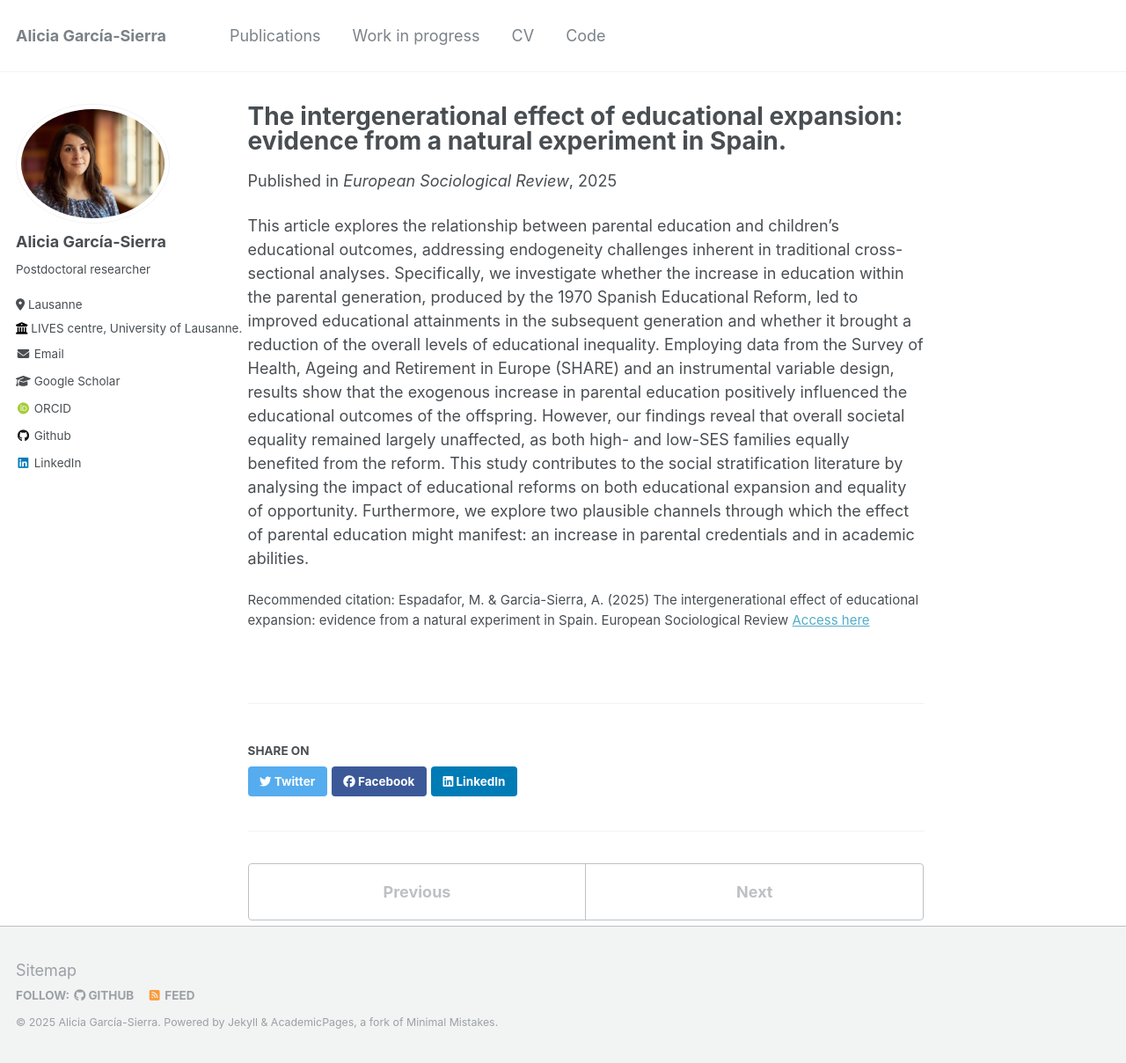
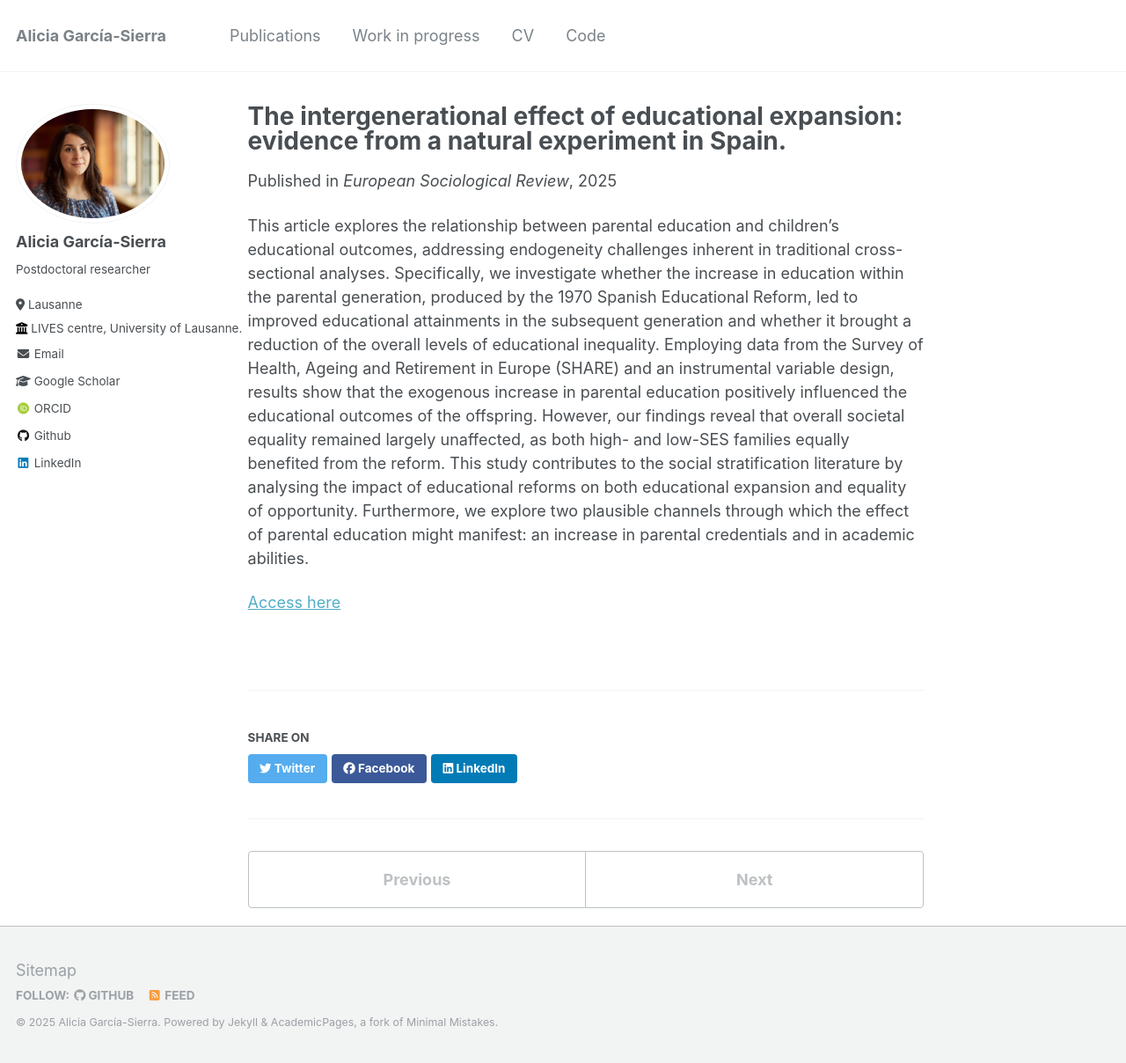
Before and after one commit to aliciagarciasierra/aliciagarciasierra.github.io, a Jekyll site: the page built from _publications/2015-10-01-paper-title-number-4.md, in a window 1280 px wide and 1208 px high. Shown: the whole window at 88% size. Built offline with Jekyll 4.4.1, drawn with Linux system fonts in a browser that asks for light colours; some web fonts are replaced.

Commit message:
Update 2015-10-01-paper-title-number-4.md

```diff
--- a/_publications/2015-10-01-paper-title-number-4.md
+++ b/_publications/2015-10-01-paper-title-number-4.md
@@ -6,7 +6,6 @@ excerpt: ' '
 date: 2025-04-07
 venue: 'European Sociological Review'
 paperurl: 'https://academic.oup.com/esr/advance-article-abstract/doi/10.1093/esr/jcaf003/8107684?redirectedFrom=fulltext&login=false'
-citation: 'Espadafor, M. & Garcia-Sierra, A. (2025) The intergenerational effect of educational expansion: evidence from a natural experiment in Spain. European Sociological Review'
 ---
 
 This article explores the relationship between parental education and children’s educational outcomes, addressing endogeneity challenges inherent in traditional cross-sectional analyses. Specifically, we investigate whether the increase in education within the parental generation, produced by the 1970 Spanish Educational Reform, led to improved educational attainments in the subsequent generation and whether it brought a reduction of the overall levels of educational inequality. Employing data from the Survey of Health, Ageing and Retirement in Europe (SHARE) and an instrumental variable design, results show that the exogenous increase in parental education positively influenced the educational outcomes of the offspring. However, our findings reveal that overall societal equality remained largely unaffected, as both high- and low-SES families equally benefited from the reform. This study contributes to the social stratification literature by analysing the impact of educational reforms on both educational expansion and equality of opportunity. Furthermore, we explore two plausible channels through which the effect of parental education might manifest: an increase in parental credentials and in academic abilities.
```
